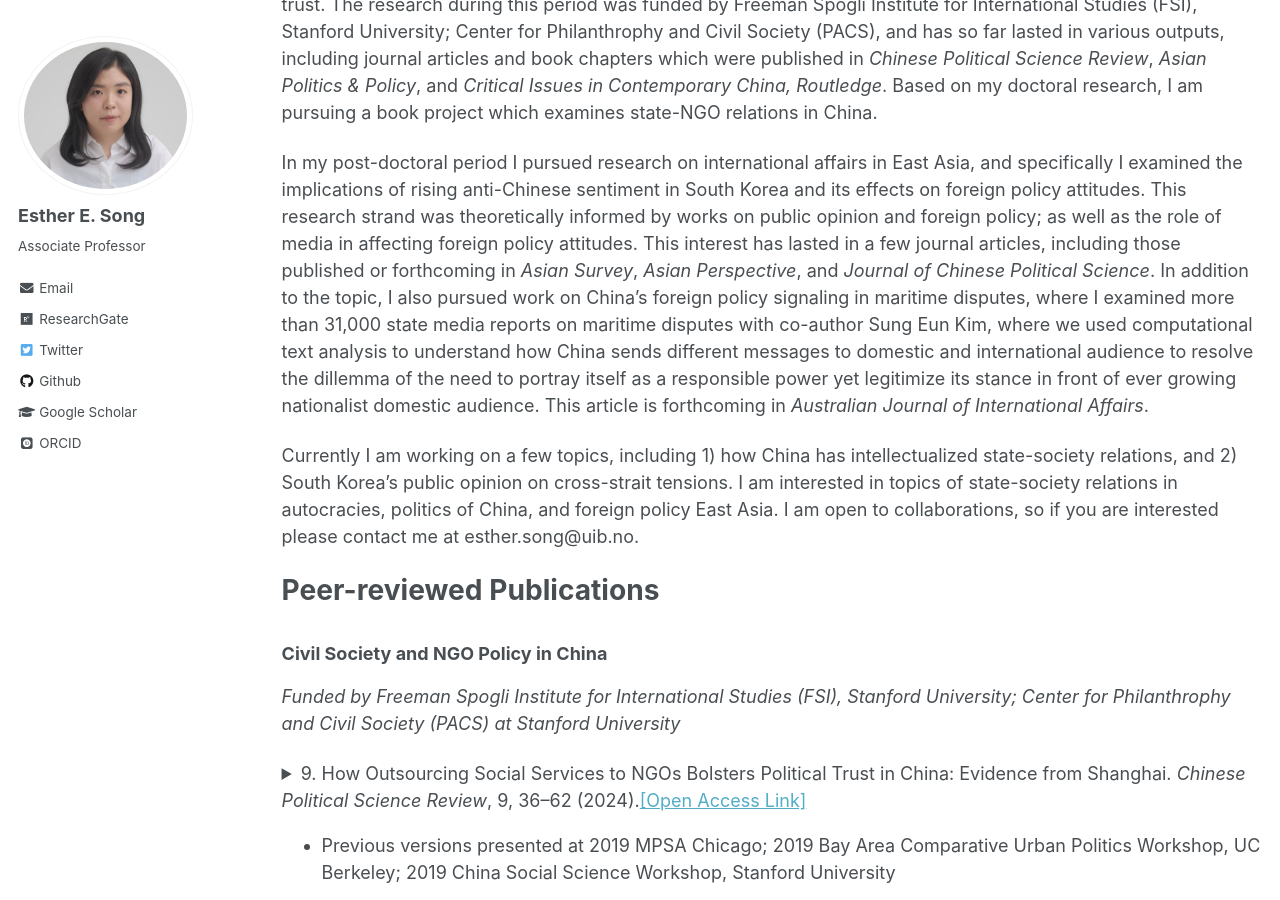
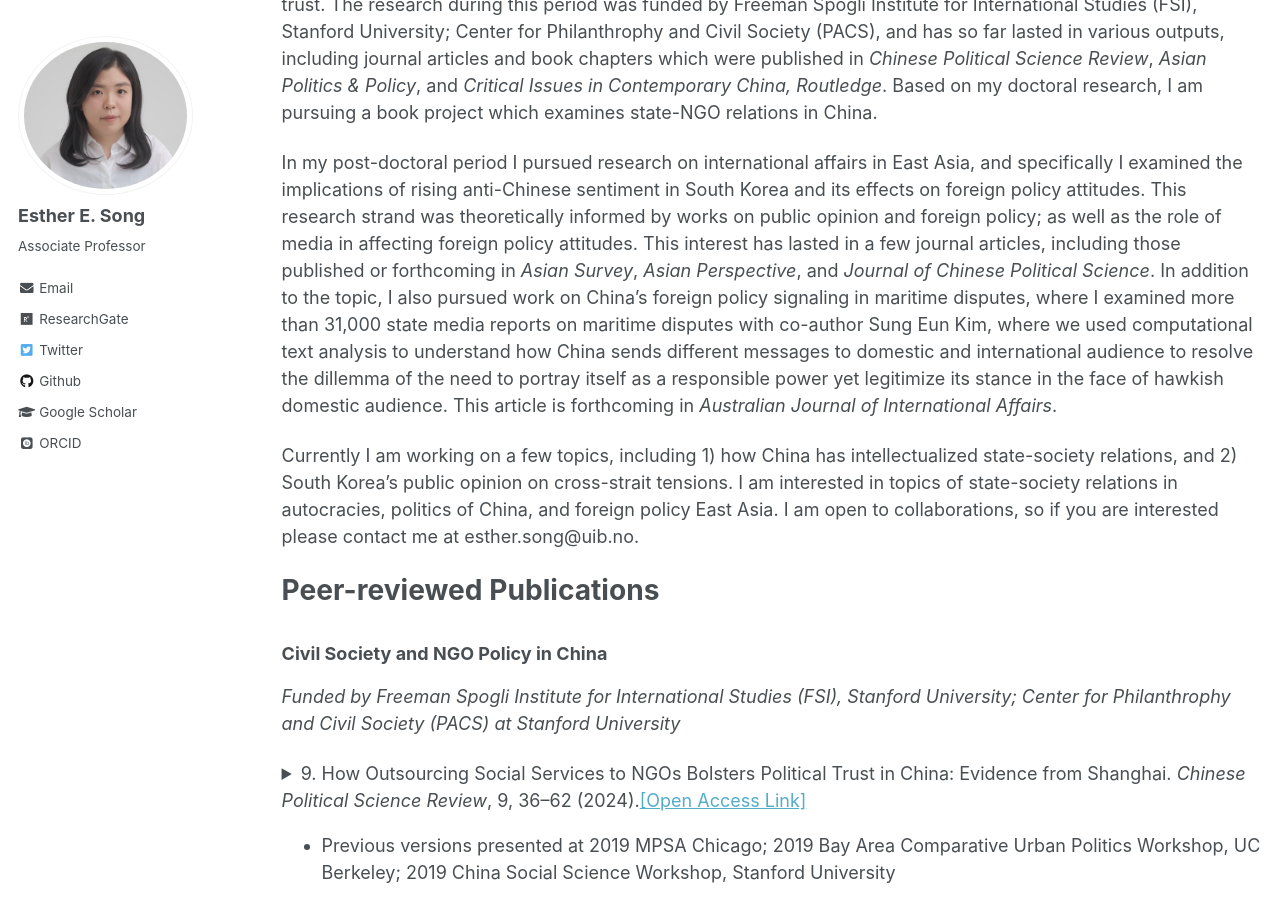
Before and after one commit to ehsong/ehsong.github.io, a Jekyll site: the page built from _pages/research.md, in a window 1280 px wide and 900 px high, scrolled down 521 px. Built offline with Jekyll 4.4.1, drawn with Linux system fonts in a browser that asks for light colours; some web fonts are replaced.

Commit message:
Update research.md

```diff
--- a/_pages/research.md
+++ b/_pages/research.md
@@ -10,7 +10,7 @@ My research centers on civil society and NGO policies in China; China's diplomac
 
   During my doctoral training I worked on the topic of NGO-state relations in China, examining the evolution of civil society and NGO policies in China which led me to journey in mandarin Chinese language training in Beijing (2014, 2015); fieldwork in Beijing, Shanghai and Wuhan (2015, 2016, 2017) where I interviewed grassroots NGOs and neighborhood-level government institutions that support NGO operations; and the project also led me to pursue a pre-doctoral fellowship at School of Development and Public Policy at Fudan University (2017-2018), where I conducted an original survey of citizen perception of social service outsourced to NGOs and its effect on political trust. The research during this period was funded by Freeman Spogli Institute for International Studies (FSI), Stanford University; Center for Philanthrophy and Civil Society (PACS), and has so far lasted in various outputs, including journal articles and book chapters which were published in *Chinese Political Science Review*, *Asian Politics & Policy*, and *Critical Issues in Contemporary China, Routledge*. Based on my doctoral research, I am pursuing a book project which examines state-NGO relations in China.
 
-  In my post-doctoral period I pursued research on international affairs in East Asia, and specifically I examined the implications of rising anti-Chinese sentiment in South Korea and its effects on foreign policy attitudes. This research strand was theoretically informed by works on public opinion and foreign policy; as well as the role of media in affecting foreign policy attitudes. This interest has lasted in a few journal articles, including those published or forthcoming in *Asian Survey*, *Asian Perspective*, and *Journal of Chinese Political Science*. In addition to the topic, I also pursued work on China's foreign policy signaling in maritime disputes, where I examined more than 31,000 state media reports on maritime disputes with co-author Sung Eun Kim, where we used computational text analysis to understand how China sends different messages to domestic and international audience to resolve the dillemma of the need to portray itself as a responsible power yet legitimize its stance in front of ever growing nationalist domestic audience. This article is forthcoming in *Australian Journal of International Affairs*.
+  In my post-doctoral period I pursued research on international affairs in East Asia, and specifically I examined the implications of rising anti-Chinese sentiment in South Korea and its effects on foreign policy attitudes. This research strand was theoretically informed by works on public opinion and foreign policy; as well as the role of media in affecting foreign policy attitudes. This interest has lasted in a few journal articles, including those published or forthcoming in *Asian Survey*, *Asian Perspective*, and *Journal of Chinese Political Science*. In addition to the topic, I also pursued work on China's foreign policy signaling in maritime disputes, where I examined more than 31,000 state media reports on maritime disputes with co-author Sung Eun Kim, where we used computational text analysis to understand how China sends different messages to domestic and international audience to resolve the dillemma of the need to portray itself as a responsible power yet legitimize its stance in the face of hawkish domestic audience. This article is forthcoming in *Australian Journal of International Affairs*.
 
 Currently I am working on a few topics, including 1) how China has intellectualized state-society relations, and 2) South Korea's public opinion on cross-strait tensions. I am interested in topics of state-society relations in autocracies, politics of China, and foreign policy East Asia. I am open to collaborations, so if you are interested please contact me at esther.song@uib.no.
 
```
